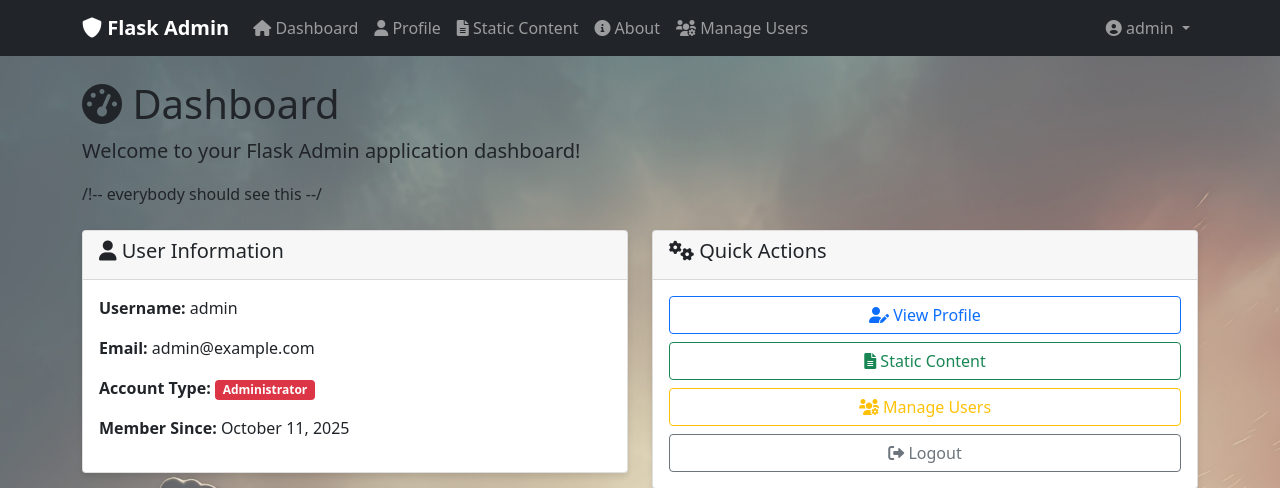
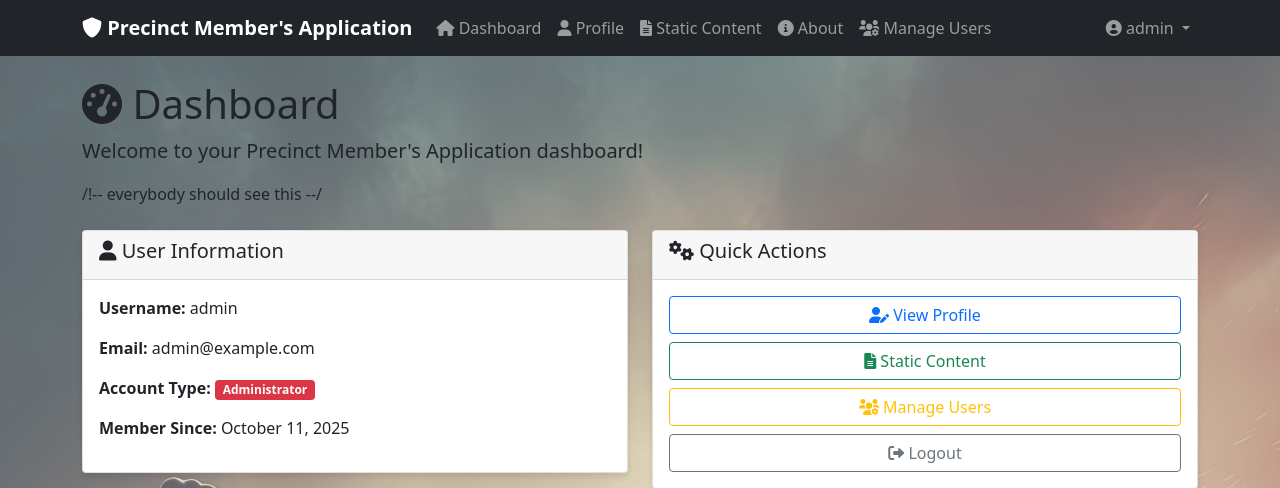
Before and after one commit to upandacross/precinct, a Flask app: page / in a window 1280 px wide. Shown: the top 488 px of the page. Run offline with Flask 3, Linux system fonts and the light colour scheme; a user stored in the database is signed in.

Commit message:
Change brand name from 'Flask Admin' to 'Precinct Member's Application' throughout the application

```diff
--- a/templates/admin/master.html
+++ b/templates/admin/master.html
@@ -65,7 +65,7 @@
         <div class="d-flex justify-content-between align-items-center">
             <div>
                 <a href="{{ url_for('index') }}" class="text-light">
-                    <i class="fas fa-shield-alt"></i> Flask Admin
+                    <i class="fas fa-shield-alt"></i> Precinct Member's Application
                 </a>
                 <span class="mx-2">|</span>
                 <span>Admin Panel</span>
--- a/templates/analysis.html
+++ b/templates/analysis.html
@@ -1,6 +1,6 @@
 {% extends "base.html" %}
 
-{% block title %}Precinct Analytics - Flask Admin App{% endblock %}
+{% block title %}Precinct Analytics - Precinct Member's Application{% endblock %}
 
 {% block head %}
 <script src="https://cdn.jsdelivr.net/npm/chart.js"></script>
@@ -54,7 +54,7 @@
 {% block content %}
 <div class="analytics-header">
     <h1><i class="fas fa-chart-line"></i> Precinct Analytics Dashboard</h1>
-    <p class="lead mb-0">Comprehensive insights into your Flask Admin App usage and performance</p>
+    <p class="lead mb-0">Comprehensive insights into your Precinct Member's Application usage and performance</p>
 </div>
 
 <!-- Key Statistics -->
--- a/templates/base.html
+++ b/templates/base.html
@@ -3,7 +3,7 @@
 <head>
     <meta charset="UTF-8">
     <meta name="viewport" content="width=device-width, initial-scale=1.0">
-    <title>{% block title %}Flask Admin App{% endblock %}</title>
+    <title>{% block title %}Precinct Member's Application{% endblock %}</title>
     <link href="https://cdn.jsdelivr.net/npm/bootstrap@5.1.3/dist/css/bootstrap.min.css" rel="stylesheet">
     <link href="https://cdnjs.cloudflare.com/ajax/libs/font-awesome/6.0.0/css/all.min.css" rel="stylesheet">
     <style>
@@ -55,7 +55,7 @@
     <nav class="navbar navbar-expand-lg navbar-dark bg-dark">
         <div class="container">
             <a class="navbar-brand" href="{{ url_for('index') }}">
-                <i class="fas fa-shield-alt"></i> Flask Admin
+                <i class="fas fa-shield-alt"></i> Precinct Member's Application
             </a>
 
             <button class="navbar-toggler" type="button" data-bs-toggle="collapse" data-bs-target="#navbarNav">
--- a/templates/create.html
+++ b/templates/create.html
@@ -1,6 +1,6 @@
 {% extends "base.html" %}
 
-{% block title %}Create Account - Flask Admin App{% endblock %}
+{% block title %}Create Account - Precinct Member's Application{% endblock %}
 
 {% block content %}
 <div class="row justify-content-center">
--- a/templates/dashboard.html
+++ b/templates/dashboard.html
@@ -1,12 +1,12 @@
 {% extends "base.html" %}
 
-{% block title %}Dashboard - Flask Admin App{% endblock %}
+{% block title %}Dashboard - Precinct Member's Application{% endblock %}
 <body>
     {% block content %}
     <div class="row">
         <div class="col-12">
             <h1><i class="fas fa-tachometer-alt"></i> Dashboard</h1>
-            <p class="lead">Welcome to your Flask Admin application dashboard!</p>
+            <p class="lead">Welcome to your Precinct Member's Application dashboard!</p>
         </div>
     </div>
 
--- a/templates/login.html
+++ b/templates/login.html
@@ -1,6 +1,6 @@
 {% extends "base.html" %}
 
-{% block title %}Login - Flask Admin App{% endblock %}
+{% block title %}Login - Precinct Member's Application{% endblock %}
 <body>
     {% block content %}
     <div class="login-container">
--- a/templates/profile.html
+++ b/templates/profile.html
@@ -1,6 +1,6 @@
 {% extends "base.html" %}
 
-{% block title %}Profile - Flask Admin App{% endblock %}
+{% block title %}Profile - Precinct Member's Application{% endblock %}
 <body>
     {% block content %}
     <div class="row">
```
Also changed, not shown: README.md.
